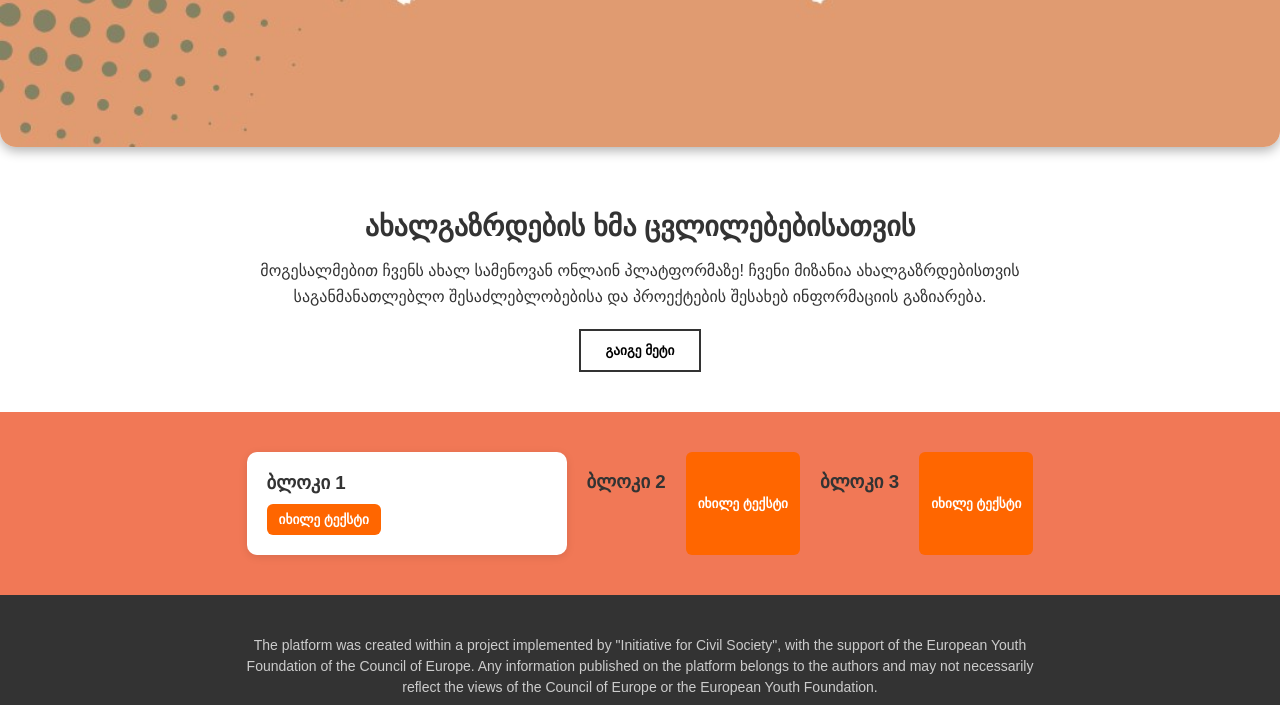
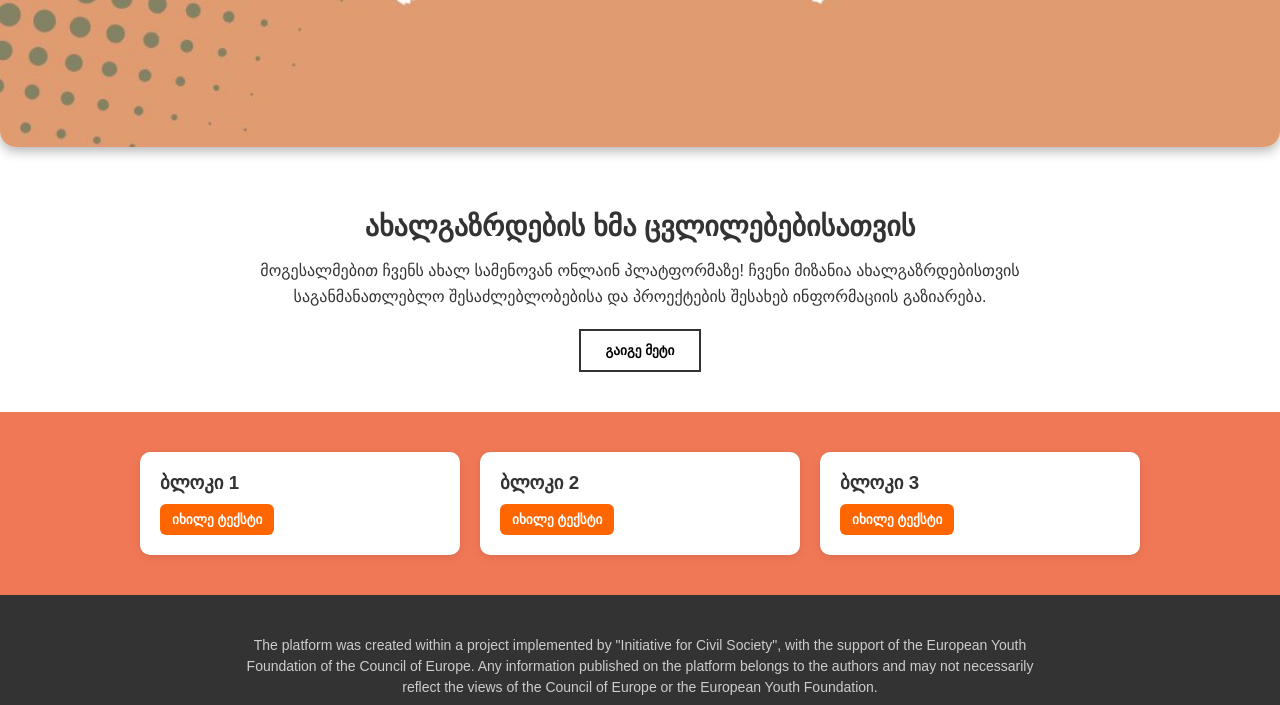
Before and after one commit to initiativecivilsociety/youth-voice-for-change, a plain HTML site: page index.html in a window 1280 px wide. Shown: the part 653-1358 px from the top of the page. Drawn offline with Linux system fonts and the light colour scheme.

Commit message:
Update index.html

```diff
--- a/index.html
+++ b/index.html
@@ -162,18 +162,25 @@
     </section>
 
     <section class="cards">
-      <div class="card">
-        <h3 id="card1-title">ბლოკი 1</h3>
-        <button id="accordion-toggle" class="accordion-btn" type="button" aria-expanded="false" aria-controls="accordion1" onclick="toggleAccordion()">იხილე ტექსტი</button>
-        <div class="accordion-content" id="accordion1"></div>
-      </div>
-      <h3 id="card1-title">ბლოკი 2</h3>
-        <button id="accordion-toggle" class="accordion-btn" type="button" aria-expanded="false" aria-controls="accordion1" onclick="toggleAccordion()">იხილე ტექსტი</button>
-        <div class="accordion-content" id="accordion1"></div>
-      </div>
-      <h3 id="card1-title">ბლოკი 3</h3>
-        <button id="accordion-toggle" class="accordion-btn" type="button" aria-expanded="false" aria-controls="accordion1" onclick="toggleAccordion()">იხილე ტექსტი</button>
-        <div class="accordion-content" id="accordion1"></div>
+  <div class="card">
+    <h3 id="card1-title">ბლოკი 1</h3>
+    <button id="accordion-toggle1" class="accordion-btn" type="button" aria-expanded="false" aria-controls="accordion1" onclick="toggleAccordion(1)">იხილე ტექსტი</button>
+    <div class="accordion-content" id="accordion1"></div>
+  </div>
+
+  <div class="card">
+    <h3 id="card2-title">ბლოკი 2</h3>
+    <button id="accordion-toggle2" class="accordion-btn" type="button" aria-expanded="false" aria-controls="accordion2" onclick="toggleAccordion(2)">იხილე ტექსტი</button>
+    <div class="accordion-content" id="accordion2"></div>
+  </div>
+
+  <div class="card">
+    <h3 id="card3-title">ბლოკი 3</h3>
+    <button id="accordion-toggle3" class="accordion-btn" type="button" aria-expanded="false" aria-controls="accordion3" onclick="toggleAccordion(3)">იხილე ტექსტი</button>
+    <div class="accordion-content" id="accordion3"></div>
+  </div>
+</section>
+
       </div>
     </section>
   </main>
```
